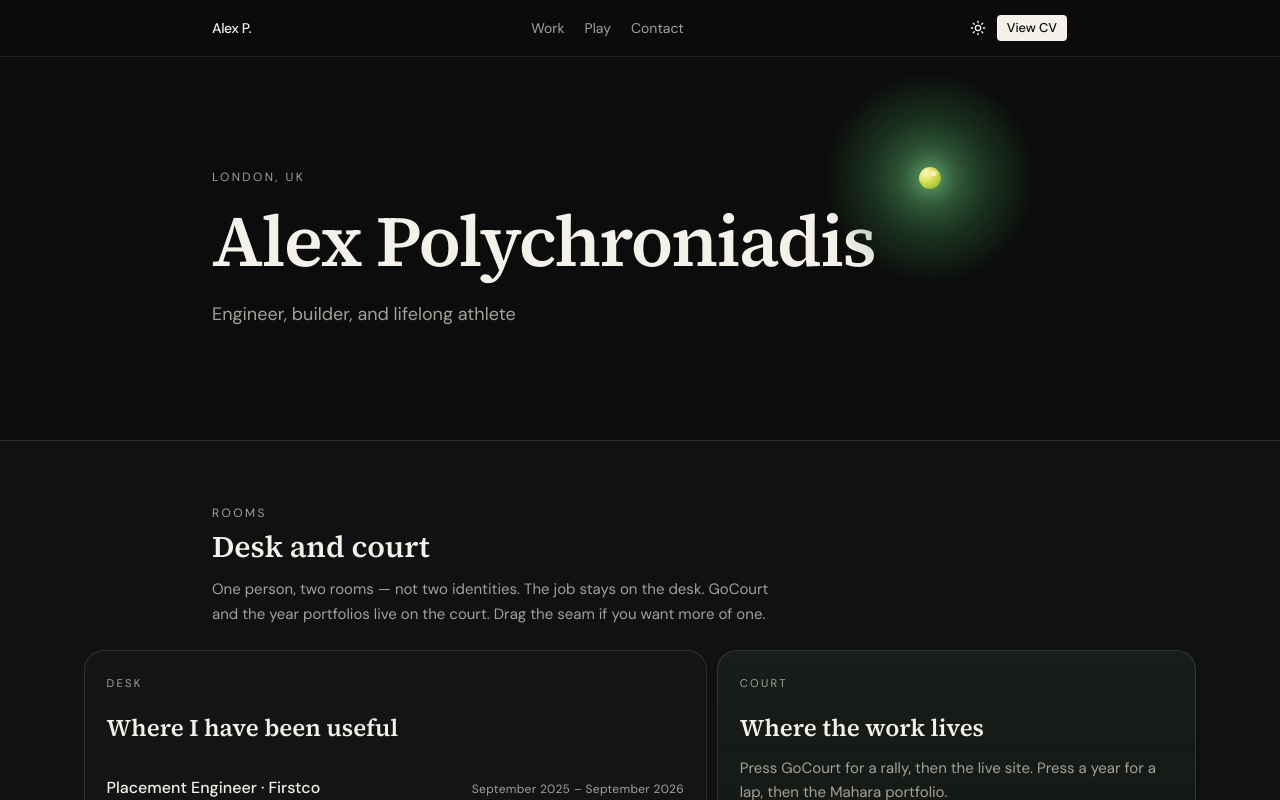
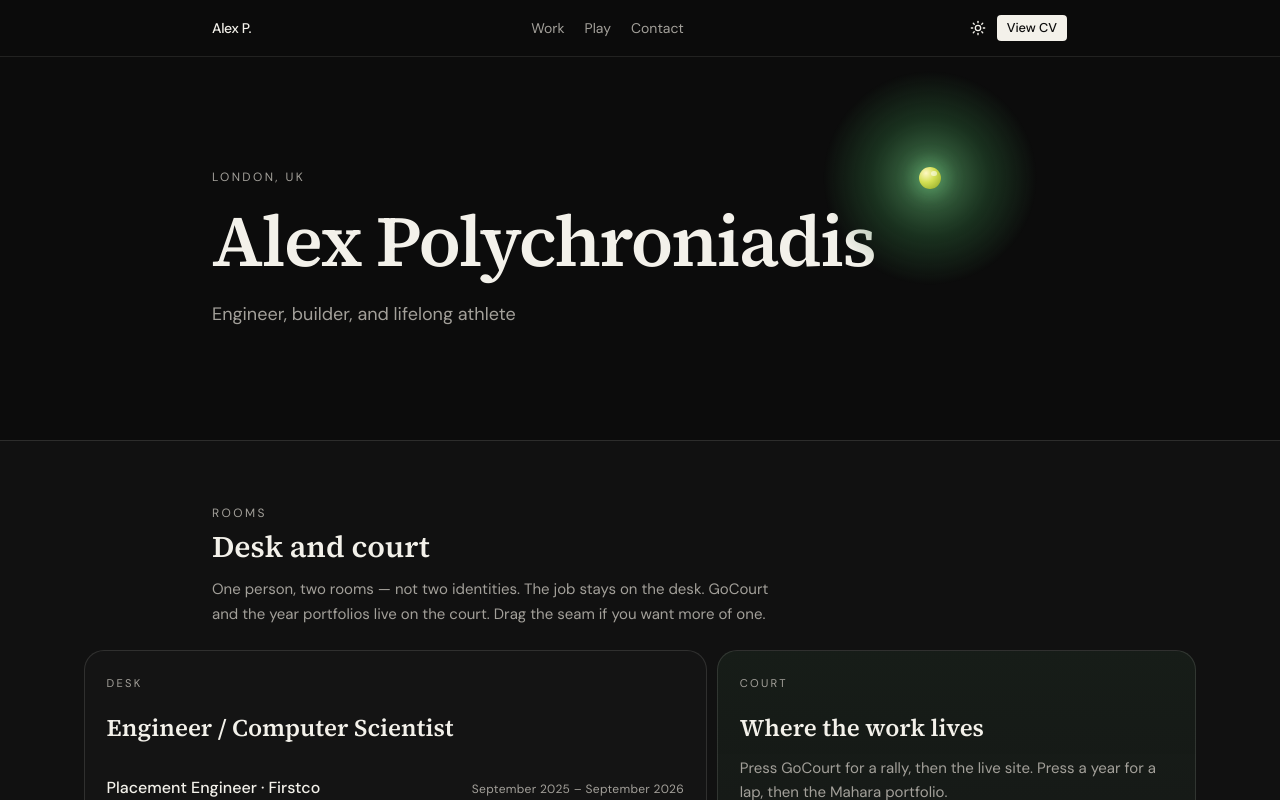
Before and after one commit to alexplds/personal-website, a Next.js app: page / in a window 1280 px wide. Shown: the top 800 px of the page. Built offline with nearby package versions, Linux system fonts and the light colour scheme.

Commit message:
Rename the desk heading to Engineer / Computer Scientist
Co-authored-by: alexandrosplds <Alexandros.polychroniadis@gmail.com>

```diff
--- a/components/sections.tsx
+++ b/components/sections.tsx
@@ -40,11 +40,11 @@ export function WorkSection({ embedded = false }: { embedded?: boolean }) {
       className={embedded ? "" : "scroll-mt-20 px-5 py-16"}
     >
       {embedded ? (
-        <h2 className="font-heading text-2xl">Where I have been useful</h2>
+        <h2 className="font-heading text-2xl">Engineer / Computer Scientist</h2>
       ) : (
         <Reveal>
           <p className="text-xs tracking-[0.2em] text-muted-foreground uppercase">Work</p>
-          <h2 className="font-heading mt-2 text-3xl">Where I have been useful</h2>
+          <h2 className="font-heading mt-2 text-3xl">Engineer / Computer Scientist</h2>
         </Reveal>
       )}
       <ol className="mt-8 space-y-10">
```
